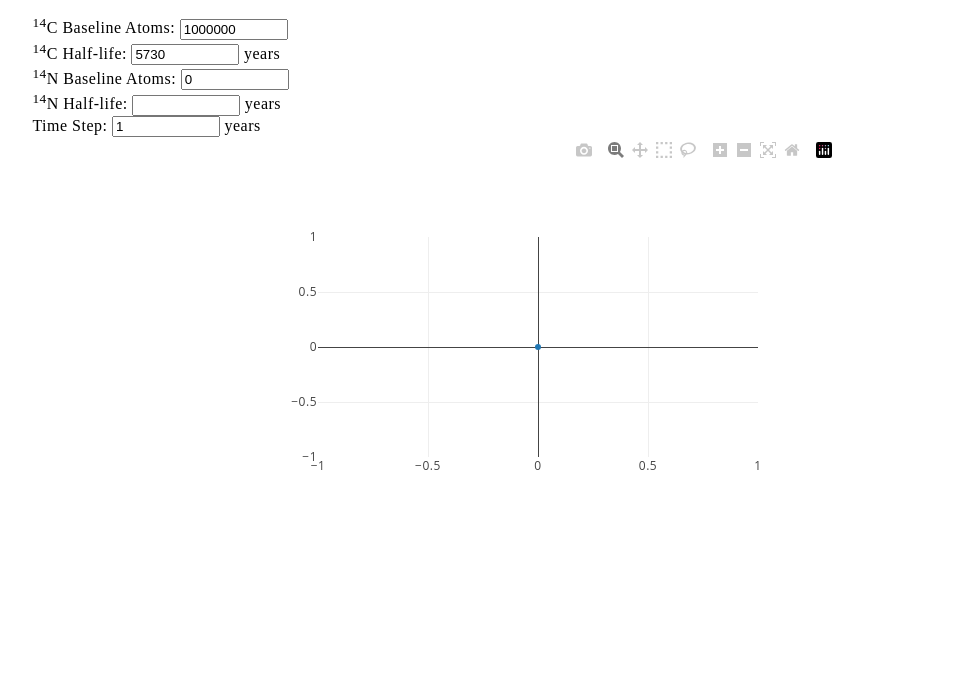
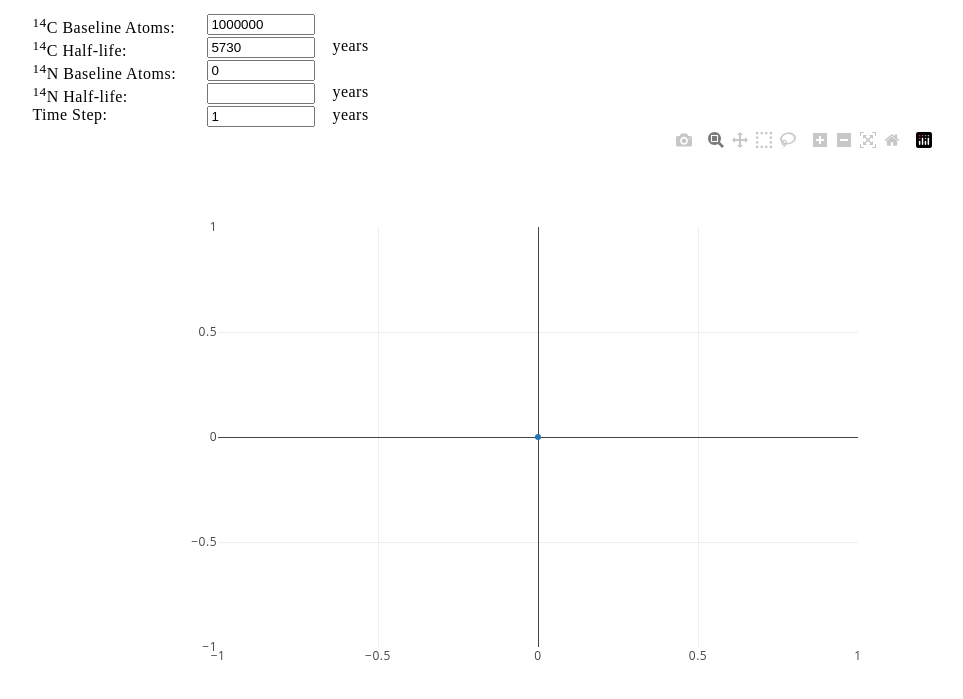
Before and after one commit to tkbdsi/rk4_playground, a plain HTML site: page index.html in a window 1280 px wide. Shown: the part 51-750 px from the top of the page, without its empty margins (102-1065 px from the left). Drawn offline with nearby package versions, Linux system fonts and the light colour scheme.

Commit message:
style: aligned input boxes

```diff
--- a/index.html
+++ b/index.html
@@ -27,6 +27,20 @@
         line-height: 1.1rem;
         letter-spacing: 0.5px;
     }
+
+    .cellgroups {
+        display: flex;
+    }
+    .lhcell {
+        width: 175px;
+    }
+    .midcell {
+        width: 125px;
+    }
+    .rhcell {
+        width: 50px;
+    }
+
 </style>
 
 <body>
@@ -37,15 +51,59 @@
       <h2>RK4 Playground</h2>
 
         <div class="inputs">
-            <span><sup>14</sup>C Baseline Atoms: <input type="number" min="0" value="1000000" step="1" style="width: 100px" id="c-atoms-id"/></span>
-            <span><sup>14</sup>C Half-life: <input type="number" min="0" value="5730" step="0.1" style="width: 100px" id="c-hl-id"/> years</span>
-            <span><sup>14</sup>N Baseline Atoms: <input type="number" min="0" value="0" step="1" style="width: 100px" id="n-atoms-id"/></span>
-            <span><sup>14</sup>N Half-life: <input type="number" min="0" value="inf" step="0.1" style="width: 100px" id="n-hl-id"/> years</span>
-            <span>Time Step: <input type="number" min="0" value="1" step="1" style="width: 100px"/> years</span>
+            <div class="cellgroups">
+                <div class="lhcell">
+                    <sup>14</sup>C Baseline Atoms:
+                </div>
+                <div class="midcell">
+                    <input type="number" min="0" value="1000000" step="1" style="width: 100px" id="c-atoms-id"/>
+                </div>
+            </div>
+            <div class="cellgroups">
+                <div class="lhcell">
+                    <sup>14</sup>C Half-life:
+                </div>
+                <div class="midcell">
+                    <input type="number" min="0" value="5730" step="0.1" style="width: 100px" id="c-hl-id"/>
+                </div>
+                <div class="rhcell">
+                    years
+                </div>
+            </div>
+            <div class="cellgroups">
+                <div class="lhcell">
+                    <sup>14</sup>N Baseline Atoms:
+                </div>
+                <div class="midcell">
+                    <input type="number" min="0" value="0" step="1" style="width: 100px" id="n-atoms-id"/>
+                </div>
+            </div>
+            <div class="cellgroups">
+                <div class="lhcell">
+                    <sup>14</sup>N Half-life:
+                </div>
+                <div class="midcell">
+                    <input type="number" min="0" value="inf" step="0.1" style="width: 100px" id="n-hl-id"/>
+                </div>
+                <div class="rhcell">
+                    years
+                </div>
+            </div>
+            <div class="cellgroups">
+                <div class="lhcell">
+                    Time Step:
+                </div>
+                <div class="midcell">
+                    <input type="number" min="0" value="1" step="1" style="width: 100px"/>
+                </div>
+                <div class="rhcell">
+                    years
+                </div>
+            </div>
 
         </div>
 
-      <div id="plotlyPlot" style="width:600px;height:400px;text-align:left;"></div>
+      <div id="plotlyPlot" style="width:800px;height:600px;text-align:left;"></div>
 
   </div>
 
```
